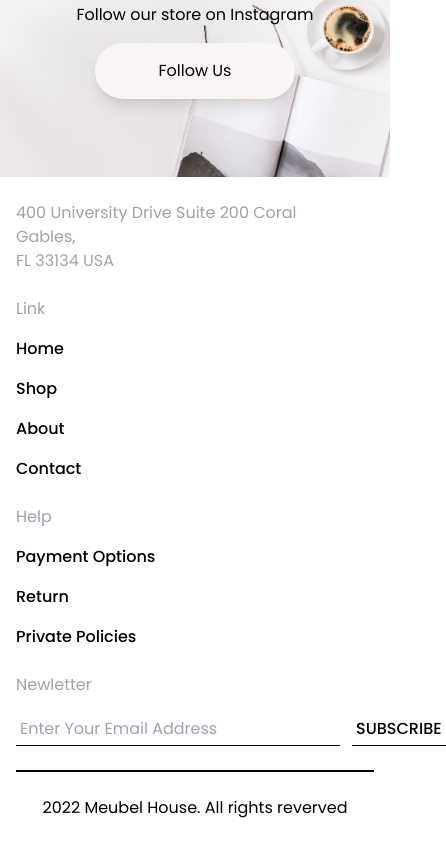
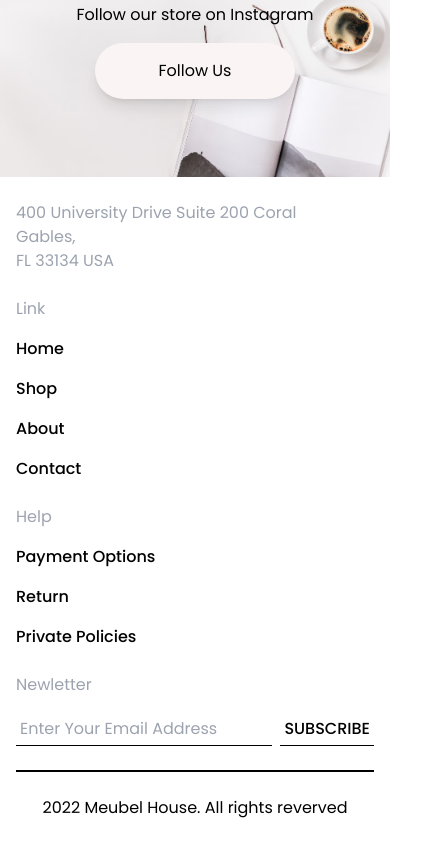
Before and after one commit to uneezaismail/ecommerce-hackathon, a Next.js app: page / in a window 390 px wide. Shown: the part 5620-6464 px from the top of the page, 446 px wide, since content can reach past the window. Built offline with nearby package versions, Linux system fonts and the light colour scheme.

Commit message:
Update Footer.tsx

```diff
--- a/src/components/Footer.tsx
+++ b/src/components/Footer.tsx
@@ -37,8 +37,8 @@ const Footer = () => {
     </div>
     <div className='flex flex-col gap-y-4 md:gap-y-6 lg:gap-y-12'>
                 <span className='text-gray-400'>Newletter</span>
-       <div className='flex items-center gap-x-3'>
-        <input type="email" placeholder='Enter Your Email Address' className='focus:ring-0 focus:outline-none border-b border-b-black p-1 md:w-full w-auto'/>
+       <div className='flex items-center gap-x-2 sm:gap-x-3'>
+        <input type="email" placeholder='Enter Your Email Address' className='focus:ring-0 focus:outline-none border-b border-b-black p-1 md:w-full w-[90%]'/>
         <button type='submit' className='font-medium border-b border-b-black p-1 [#877026]'>SUBSCRIBE</button>
        </div>
     </div>
```
